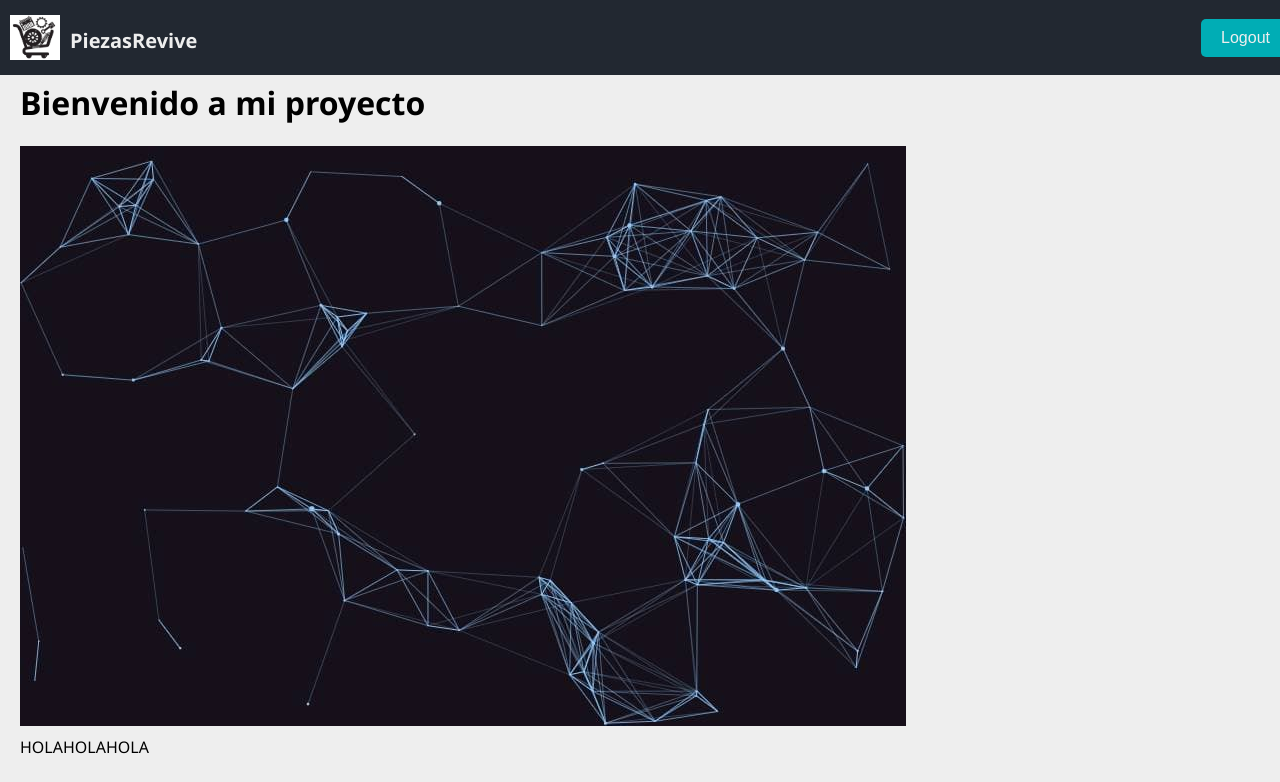
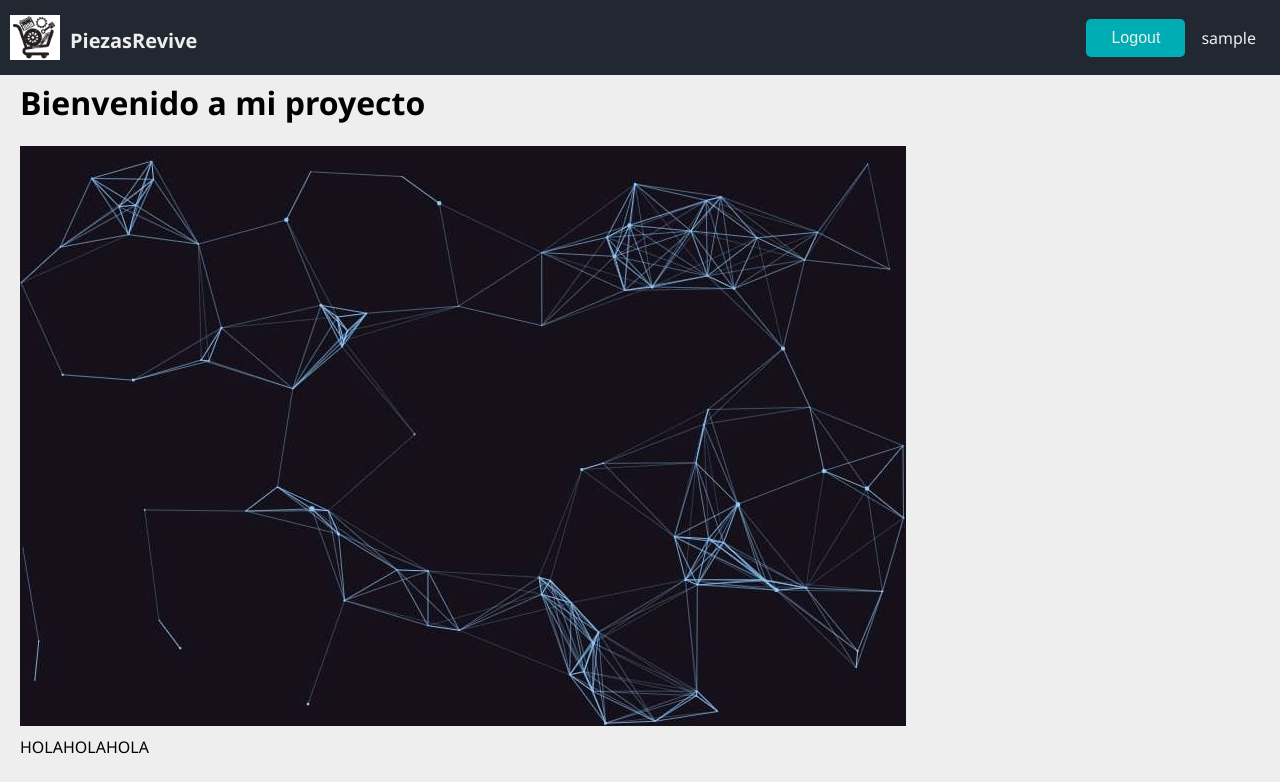
Before and after one commit to diegarlin/piezasRevive, a Django app: page / in a window 1280 px wide. Shown: the top 782 px of the page. Run offline with Django 4.2, Linux system fonts and the light colour scheme; the visitor is signed in with stand-in values (Sample User, id 1).

Commit message:
refactor: cambios en html y login

```diff
--- a/piezasRevive/forms.py
+++ b/piezasRevive/forms.py
@@ -19,7 +19,7 @@ class RegistroUsuarioForm(UserCreationForm):
         fields = ['username', 'email', 'first_name', 'last_name', 'password1', 'password2']
 
 class CorreoElectronicoAuthenticationForm(AuthenticationForm):
-    username = forms.EmailField(widget=forms.TextInput(attrs={'autofocus': True}))
+    username = forms.EmailField(widget=forms.TextInput(attrs={'autofocus': True}), label="Email")
 
     class Meta:
         model = get_user_model()
--- a/piezasRevive/static/piezasRevive/css/styles.css
+++ b/piezasRevive/static/piezasRevive/css/styles.css
@@ -36,6 +36,7 @@ header {
     display: flex;
     justify-content: space-between;
     align-items: center;
+
 }
 
 .logo-container {
@@ -58,10 +59,16 @@ header {
 .button-container {
     display: flex;
     align-items: center;
+    padding-right: 3vh;
+}
+
+.username {
+    margin-right: 10px; /* Ajusta el margen entre el nombre de usuario y los botones */
 }
 
 .login-button,
-.register-button {
+.register-button,
+.logout-button {
     border: none;
     cursor: pointer;
     padding: 10px 25px;
@@ -78,6 +85,11 @@ header {
 
 .register-button {
     background-color: #393E46;
+    color: #EEEEEE;
+}
+
+.logout-button {
+    background-color: #00ADB5;
     color: #EEEEEE;
 }
 
--- a/piezasRevive/templates/piezasRevive/base.html
+++ b/piezasRevive/templates/piezasRevive/base.html
@@ -20,6 +20,7 @@
             <div class="button-container">
                 {% if user.is_authenticated %}
                     <button class="logout-button" onclick="logout()">Logout</button>
+                    <span class="username">{{ user.username }}</span>
                 {% else %}
                     <a href="/login"><button class="login-button">Login</button></a>
                     <a href="/register"><button class="register-button">Registro</button></a>
```
Also changed, not shown: piezasRevive/templates/piezasRevive/login.html (+6 -2 lines).
